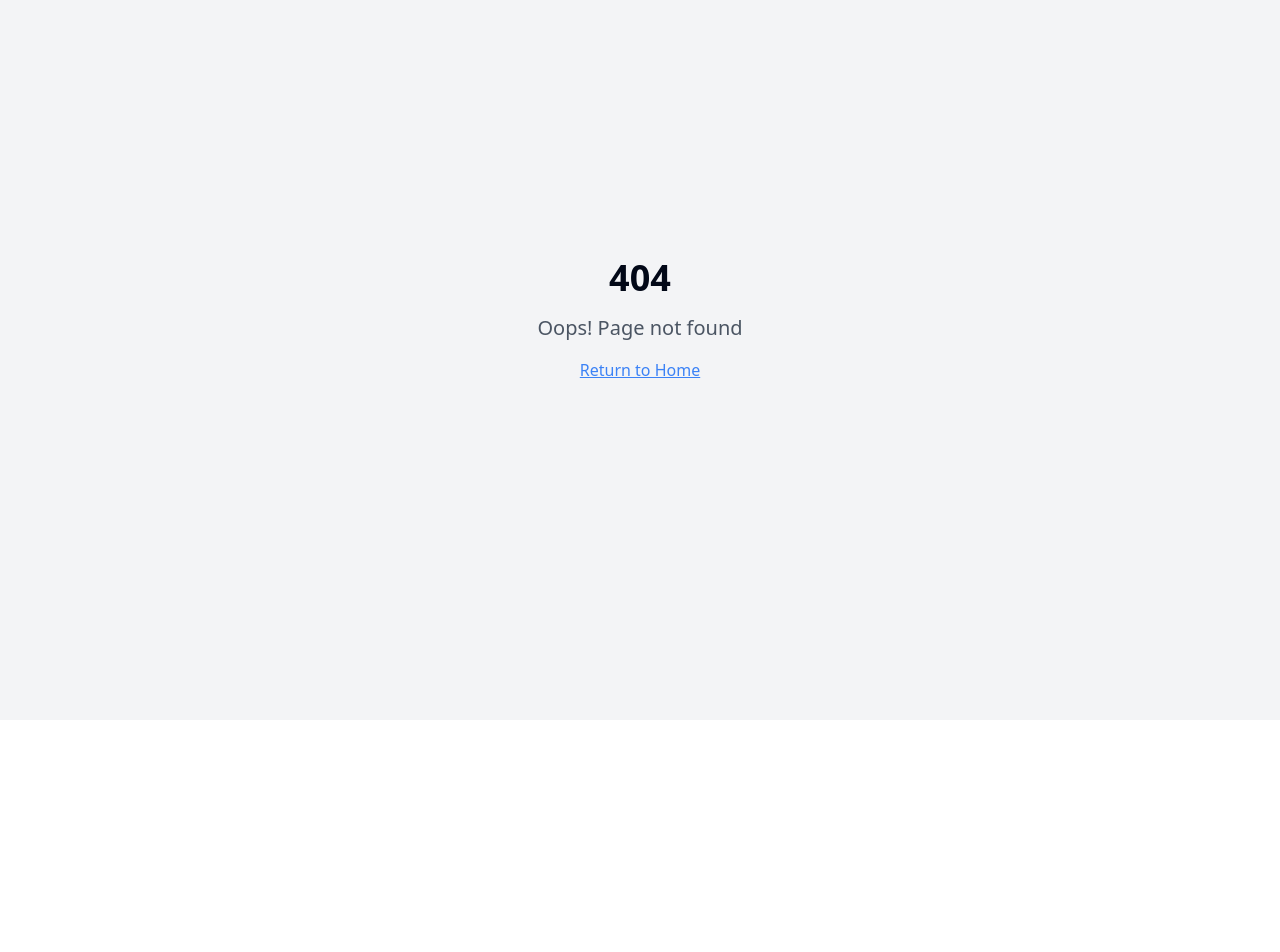
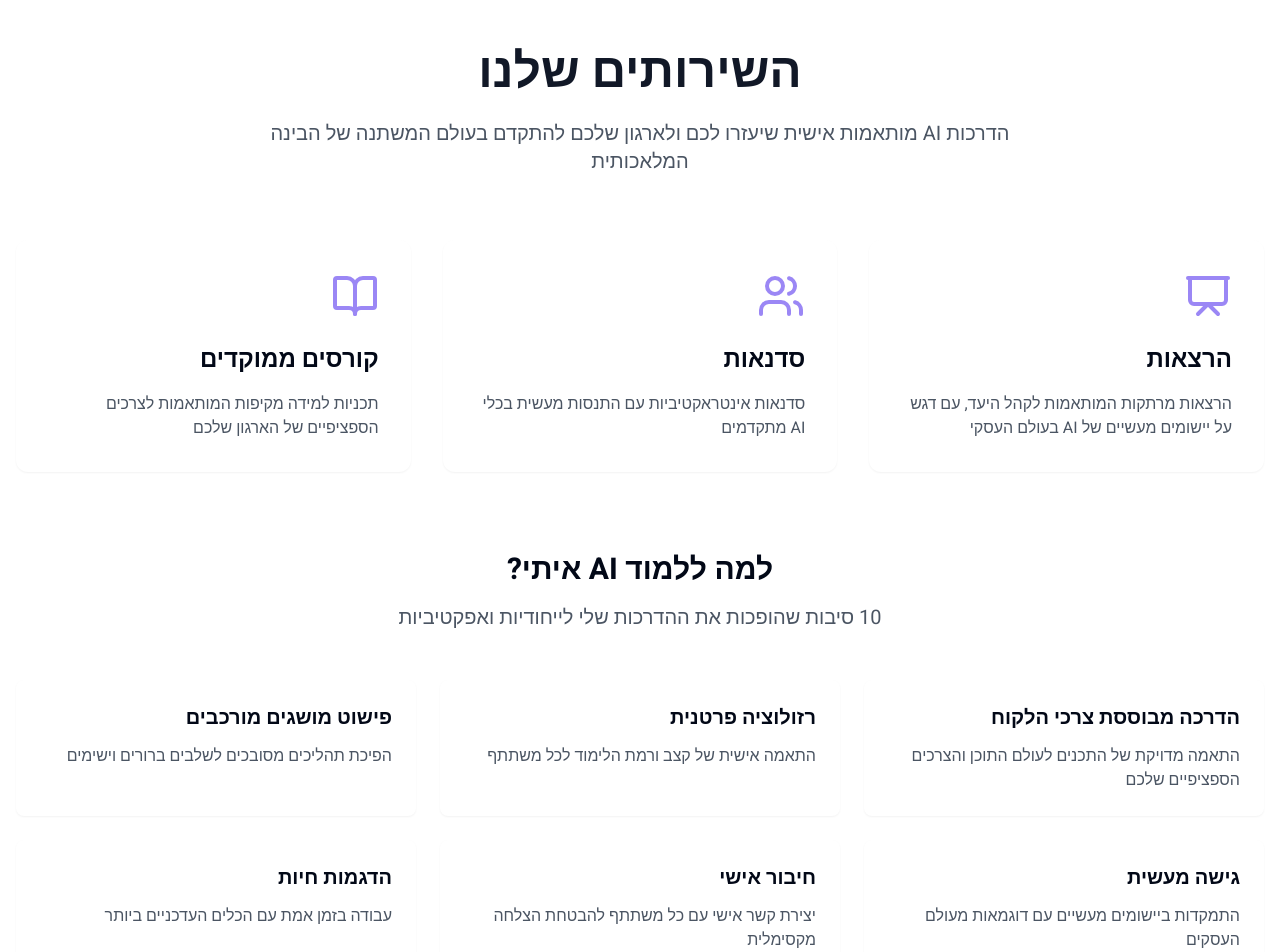
Before and after one commit to sgolan20/shahar-golan-website, a React (Vite) app: page /services in a window 1280 px wide. Before the commit this address had no page. Shown: the part 80-1032 px from the top of the page. Before the commit the page ends 800 px from the top, so only its background shows below. Built offline with nearby package versions, Linux system fonts and the light colour scheme.

Commit message:
Add services page
Adds a new page detailing the services offered, including lectures, workshops, and customized courses.  The page will highlight 10 reasons to learn AI with the instructor, focusing on personalized instruction, practical application, and up-to-date information.

```diff
--- a/src/App.tsx
+++ b/src/App.tsx
@@ -1,3 +1,4 @@
+
 import { Toaster } from "@/components/ui/toaster";
 import { Toaster as Sonner } from "@/components/ui/sonner";
 import { TooltipProvider } from "@/components/ui/tooltip";
@@ -5,7 +6,7 @@ import { QueryClient, QueryClientProvider } from "@tanstack/react-query";
 import { BrowserRouter, Routes, Route } from "react-router-dom";
 import { motion, AnimatePresence } from "framer-motion";
 import Index from "./pages/Index";
-import About from "./pages/About";
+import Services from "./pages/Services";
 import Contact from "./pages/Contact";
 import NotFound from "./pages/NotFound";
 import Navbar from "./components/Navbar";
@@ -23,7 +24,7 @@ const App = () => (
           <AnimatePresence mode="wait">
             <Routes>
               <Route path="/" element={<Index />} />
-              <Route path="/about" element={<About />} />
+              <Route path="/services" element={<Services />} />
               <Route path="/contact" element={<Contact />} />
               <Route path="*" element={<NotFound />} />
             </Routes>
--- /dev/null
+++ b/src/pages/Services.tsx
@@ -0,0 +1,151 @@
+
+import { Presentation, Users, BookOpen, Target, Lightbulb, Workflow, HandshakeIcon } from "lucide-react";
+import { motion } from "framer-motion";
+
+const Services = () => {
+  const services = [
+    {
+      icon: Presentation,
+      title: "הרצאות",
+      description: "הרצאות מרתקות המותאמות לקהל היעד, עם דגש על יישומים מעשיים של AI בעולם העסקי"
+    },
+    {
+      icon: Users,
+      title: "סדנאות",
+      description: "סדנאות אינטראקטיביות עם התנסות מעשית בכלי AI מתקדמים"
+    },
+    {
+      icon: BookOpen,
+      title: "קורסים ממוקדים",
+      description: "תכניות למידה מקיפות המותאמות לצרכים הספציפיים של הארגון שלכם"
+    }
+  ];
+
+  const reasons = [
+    {
+      title: "הדרכה מבוססת צרכי הלקוח",
+      description: "התאמה מדויקת של התכנים לעולם התוכן והצרכים הספציפיים שלכם"
+    },
+    {
+      title: "רזולוציה פרטנית",
+      description: "התאמה אישית של קצב ורמת הלימוד לכל משתתף"
+    },
+    {
+      title: "פישוט מושגים מורכבים",
+      description: "הפיכת תהליכים מסובכים לשלבים ברורים וישימים"
+    },
+    {
+      title: "גישה מעשית",
+      description: "התמקדות ביישומים מעשיים עם דוגמאות מעולם העסקים"
+    },
+    {
+      title: "חיבור אישי",
+      description: "יצירת קשר אישי עם כל משתתף להבטחת הצלחה מקסימלית"
+    },
+    {
+      title: "הדגמות חיות",
+      description: "עבודה בזמן אמת עם הכלים העדכניים ביותר"
+    },
+    {
+      title: "קהילה תומכת",
+      description: "גישה לקהילת לומדים פעילה ותכנים מקצועיים ביוטיוב"
+    },
+    {
+      title: "התעדכנות מתמדת",
+      description: "תכנים עדכניים המבוססים על המחקר והכלים החדשים ביותר"
+    },
+    {
+      title: "מומחיות בשילוב AI",
+      description: "ידע מעשי בהטמעת AI בתהליכי עבודה קיימים"
+    }
+  ];
+
+  return (
+    <div className="min-h-screen pt-32 pb-16 px-4 font-heebo">
+      <div className="max-w-7xl mx-auto">
+        {/* Hero Section */}
+        <motion.div
+          initial={{ opacity: 0, y: 20 }}
+          animate={{ opacity: 1, y: 0 }}
+          transition={{ duration: 0.6 }}
+          className="text-center mb-16"
+        >
+          <h1 className="text-4xl md:text-5xl font-bold text-gray-900 mb-6">
+            השירותים שלנו
+          </h1>
+          <p className="text-xl text-gray-600 max-w-3xl mx-auto">
+            הדרכות AI מותאמות אישית שיעזרו לכם ולארגון שלכם להתקדם בעולם המשתנה של הבינה המלאכותית
+          </p>
+        </motion.div>
+
+        {/* Services Grid */}
+        <div className="grid md:grid-cols-3 gap-8 mb-20">
+          {services.map((service, index) => (
+            <motion.div
+              key={service.title}
+              initial={{ opacity: 0, y: 20 }}
+              animate={{ opacity: 1, y: 0 }}
+              transition={{ duration: 0.6, delay: index * 0.1 }}
+              className="bg-white p-8 rounded-xl shadow-sm hover:shadow-md transition-shadow"
+            >
+              <service.icon className="w-12 h-12 text-primary mb-6" />
+              <h3 className="text-2xl font-bold mb-4">{service.title}</h3>
+              <p className="text-gray-600">{service.description}</p>
+            </motion.div>
+          ))}
+        </div>
+
+        {/* Why Choose Me Section */}
+        <motion.div
+          initial={{ opacity: 0, y: 20 }}
+          animate={{ opacity: 1, y: 0 }}
+          transition={{ duration: 0.6 }}
+          className="text-center mb-12"
+        >
+          <h2 className="text-3xl font-bold mb-4">למה ללמוד AI איתי?</h2>
+          <p className="text-xl text-gray-600">
+            10 סיבות שהופכות את ההדרכות שלי לייחודיות ואפקטיביות
+          </p>
+        </motion.div>
+
+        <div className="grid md:grid-cols-2 lg:grid-cols-3 gap-6">
+          {reasons.map((reason, index) => (
+            <motion.div
+              key={reason.title}
+              initial={{ opacity: 0, y: 20 }}
+              animate={{ opacity: 1, y: 0 }}
+              transition={{ duration: 0.6, delay: index * 0.1 }}
+              className="bg-white p-6 rounded-lg shadow-sm hover:shadow-md transition-shadow"
+            >
+              <h3 className="text-xl font-bold mb-3">{reason.title}</h3>
+              <p className="text-gray-600">{reason.description}</p>
+            </motion.div>
+          ))}
+        </div>
+
+        {/* Call to Action */}
+        <motion.div
+          initial={{ opacity: 0, y: 20 }}
+          animate={{ opacity: 1, y: 0 }}
+          transition={{ duration: 0.6, delay: 0.8 }}
+          className="text-center mt-16"
+        >
+          <h2 className="text-2xl font-bold mb-4">
+            מוכנים להתחיל את המסע שלכם בעולם ה-AI?
+          </h2>
+          <p className="text-lg text-gray-600 mb-8">
+            בואו נדבר על איך אני יכול לעזור לכם ולארגון שלכם
+          </p>
+          <a
+            href="/contact"
+            className="inline-block bg-primary text-white px-8 py-3 rounded-lg hover:bg-opacity-90 transition-all"
+          >
+            צרו קשר עכשיו
+          </a>
+        </motion.div>
+      </div>
+    </div>
+  );
+};
+
+export default Services;
```
